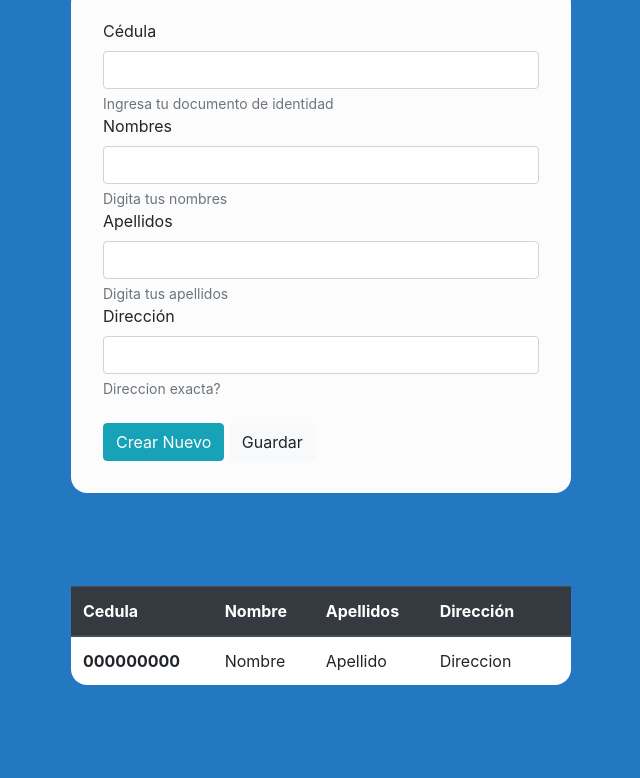
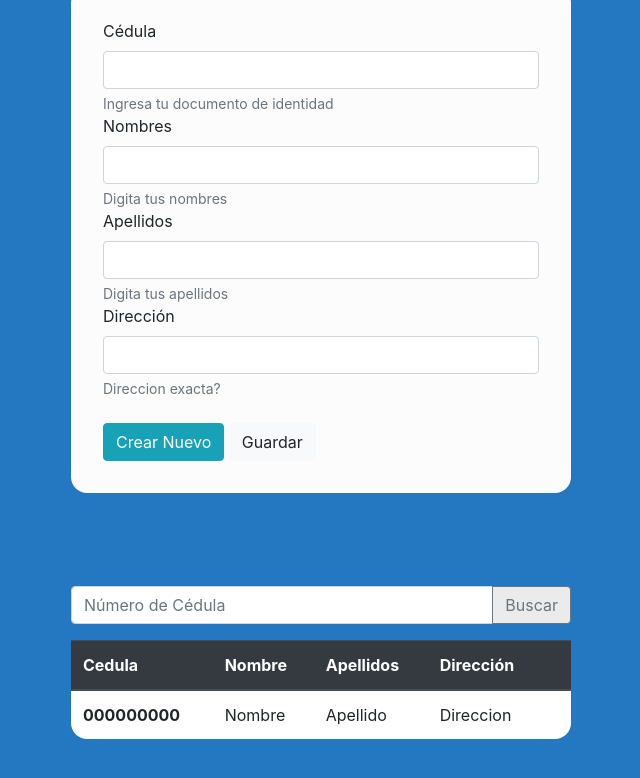
Before and after one commit to boriscamargo78/Web-dev-Projects, a plain HTML site: page index.html in a window 1280 px wide. Shown: the whole page, without its empty margins (319-959 px from the left). Drawn offline with nearby package versions, Linux system fonts and the light colour scheme.

Commit message:
Agrego modificacion al index y al captura.js para agregar la funcionalidad de busqueda dentro del array

```diff
--- a/captura.js
+++ b/captura.js
@@ -1,6 +1,6 @@
 /**El tema se explica en el video del 25 de Septiembre y 29 de Septiembre*/
 
-var datos = []
+var datos = [];
 /**Create - Guardar*/
 var agregar = function () {
 
@@ -19,10 +19,10 @@ var agregar = function () {
         datos
         .push(
             {cedula: cedula, nombre: nombre, apellidos: apellidos, direccion: direccion}
-        )
-        localStorage.setItem("misdatos",datos)
-    console.log(datos)
-    listarinformacion()
+        );
+        localStorage.setItem("misdatos",datos);
+    console.log(datos);
+    listarinformacion();
 
 }
 /**Update - Editar*/
@@ -91,3 +91,24 @@ var eliminarcampo = function (posicion) {
 console.log(datos)
 
 localStorage.setItem("misdatos", "boriscamargo78@gmail.com")
+
+
+var buscarcedula = function () {
+    var cedulaBuscada = document.getElementById("inputCedula").value;
+    var encontrado = false;
+
+    for (var i = 0; i < datos.length; i++) {
+        if (datos[i].cedula === cedulaBuscada) {
+            document.getElementById("cedula").value = datos[i].cedula;
+            document.getElementById("nombre").value = datos[i].nombre;
+            document.getElementById("apellidos").value = datos[i].apellidos;
+            document.getElementById("direccion").value = datos[i].direccion;
+            encontrado = true;
+            break;
+        }
+    }
+
+    if (!encontrado) {
+        alert("Cédula no encontrada");
+    }
+};
--- a/index.css
+++ b/index.css
@@ -33,3 +33,13 @@ body{
 .thead-dark {
     border-top: 16px !important;
 }
+
+.input-group {
+    width: 500px;
+    margin: 0 auto;
+    border-radius: 16px;
+}
+
+#button-addon2 {
+    background-color: rgb(235, 235, 235);
+}
--- a/index.html
+++ b/index.html
@@ -18,9 +18,9 @@
                 <!-- Inputs -->
                 <div class="form-group">
 
-                    <!--<label for="posicion">Posición</label>
-                    <input type="text" name="posicion" class="form-control" id="posicion">
-                    <small class="form-text text-muted">Posición?</small>-->
+                    <!--<label for="posicion">Posición</label> <input type="text" name="posicion"
+                    class="form-control" id="posicion"> <small class="form-text
+                    text-muted">Posición?</small>-->
 
                     <label for="cedula">Cédula</label>
                     <input type="text" name="cedula" class="form-control" id="cedula">
@@ -43,6 +43,20 @@
                     <button type="submit" class="btn btn-light" onclick="modificar()">Guardar</button>
 
                 </div>
+
+                <div class="input-group mb-3">
+                    <input
+                        type="text"
+                        class="form-control"
+                        placeholder="Número de Cédula"
+                        id="inputCedula"
+                        aria-label="Recipient's username"
+                        aria-describedby="button-addon2">
+                    <div class="input-group-append">
+                        <button class="btn btn-outline-secondary" type="button" id="button-addon2" onclick="buscarcedula()">Buscar</button>
+                    </div>
+                </div>
+
                 <table class="table table-hover">
                     <thead class="thead-dark">
                         <tr>
```
Lines whose indentation alone changed are shown as unchanged.
